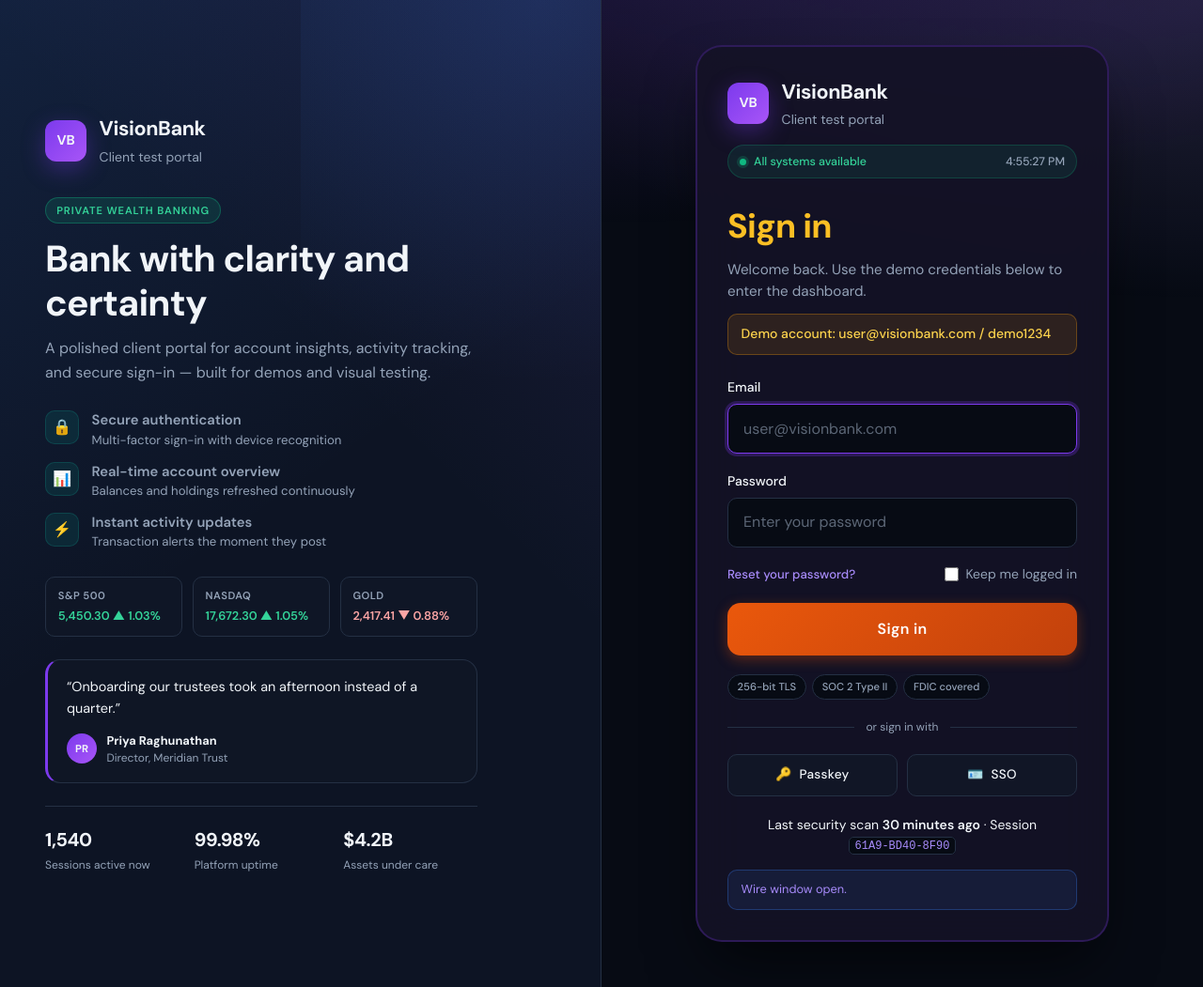
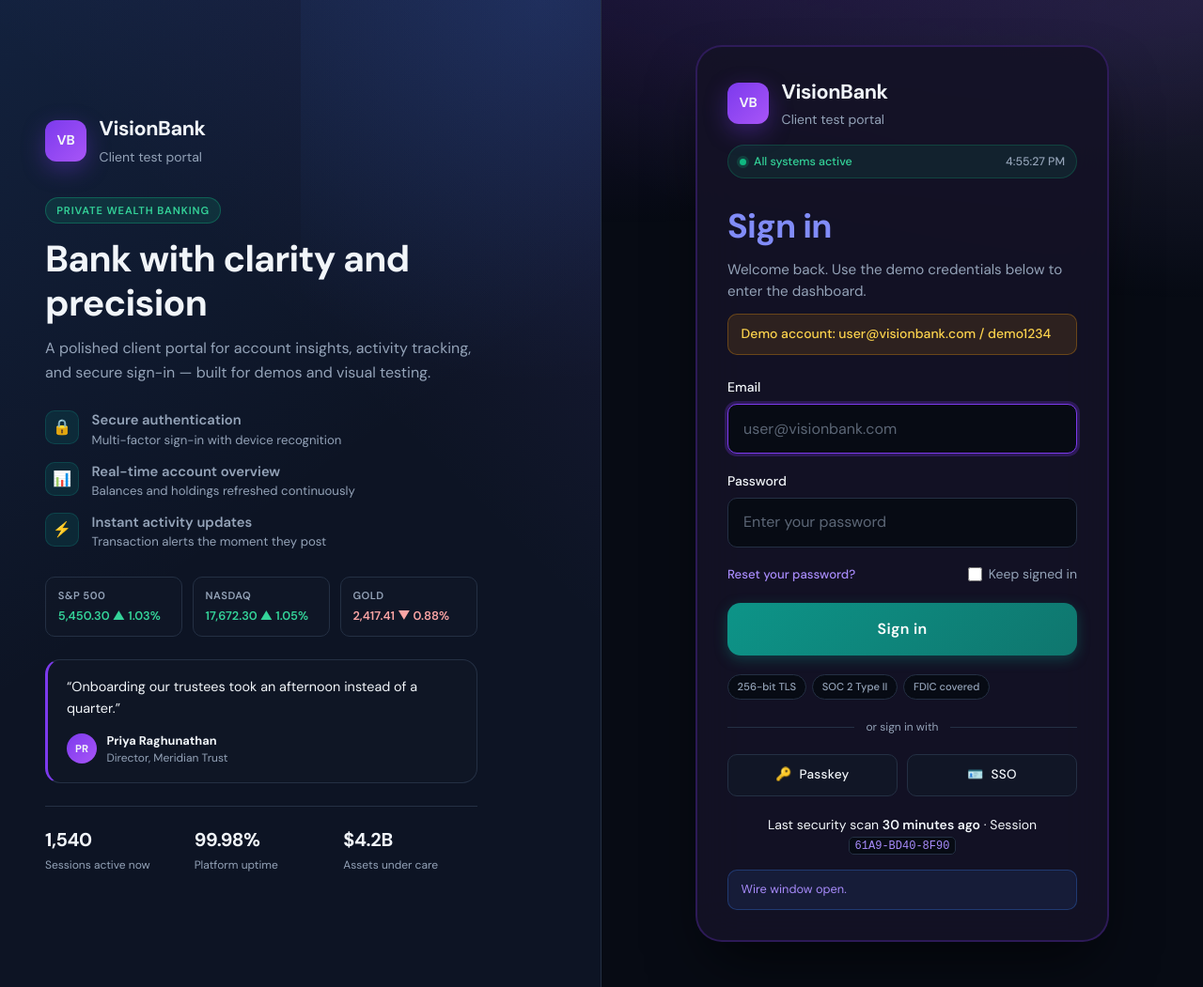
Before and after one commit to cjag93/cursor-figma, a website: page public/login.html in a window 1280 px wide. Shown: the whole page at 94% size. Drawn offline with Linux system fonts and the light colour scheme.

Commit message:
Default Eyes matching to Dynamic and drop the MCP beta flag.
Load Applitools MCP credentials from .env, upgrade eyes-playwright, and pin reflowing live copy in the sign-in visual test so ticker and clock can still vary.

Co-authored-by: Cursor <cursoragent@cursor.com>

```diff
--- a/package.json
+++ b/package.json
@@ -10,7 +10,7 @@
     "test:headed": "playwright test --headed"
   },
   "devDependencies": {
-    "@applitools/eyes-playwright": "^1.47.11",
+    "@applitools/eyes-playwright": "^1.49.3",
     "@playwright/test": "^1.58.2",
     "@types/node": "^25.4.0",
     "dotenv": "^16.6.1",
--- a/playwright.config.ts
+++ b/playwright.config.ts
@@ -16,6 +16,7 @@ export default defineConfig({
     trace: 'on-first-retry',
     eyesConfig: {
       appName: 'VisionBank Portal',
+      matchLevel: 'Dynamic',
     },
   },
   projects: [
--- a/public/css/styles.css
+++ b/public/css/styles.css
@@ -356,7 +356,7 @@ h2 {
 }
 
 #login-title {
-  color: #fbbf24;
+  color: #818cf8;
 }
 
 .subtitle {
@@ -430,14 +430,14 @@ button,
   border: none;
   border-radius: 14px;
   letter-spacing: 0.02em;
-  background: linear-gradient(135deg, #ea580c 0%, #c2410c 100%);
+  background: linear-gradient(135deg, #0d9488 0%, #0f766e 100%);
   color: white;
   font: inherit;
   font-weight: 600;
   cursor: pointer;
   text-decoration: none;
   transition: transform 0.15s ease, box-shadow 0.15s ease, filter 0.15s ease;
-  box-shadow: 0 4px 14px rgb(234 88 12 / 0.35);
+  box-shadow: 0 4px 14px rgb(13 148 136 / 0.35);
 }
 
 button:hover,
--- a/public/login.html
+++ b/public/login.html
@@ -25,7 +25,7 @@
 
             <span class="eyebrow">Private wealth banking</span>
 
-            <h2>Bank with clarity and certainty</h2>
+            <h2>Bank with clarity and precision</h2>
             <p class="hero-lede">
               A polished client portal for account insights, activity tracking,
               and secure sign-in — built for demos and visual testing.
@@ -110,7 +110,7 @@
 
             <div class="status-row">
               <span class="status-dot" aria-hidden="true"></span>
-              <span>All systems available</span>
+              <span>All systems active</span>
               <span class="status-time" data-live="clock">—</span>
             </div>
 
@@ -163,7 +163,7 @@
                 <a href="#" class="redirect-link">Reset your password?</a>
                 <label class="checkbox">
                   <input type="checkbox" id="remember" name="remember" />
-                  <span>Keep me logged in</span>
+                  <span>Keep signed in</span>
                 </label>
               </div>
 
```
Also changed, not shown: tests/login.visual.spec.ts (+33 -9 lines), .cursor/mcp.json, 1 other file.
